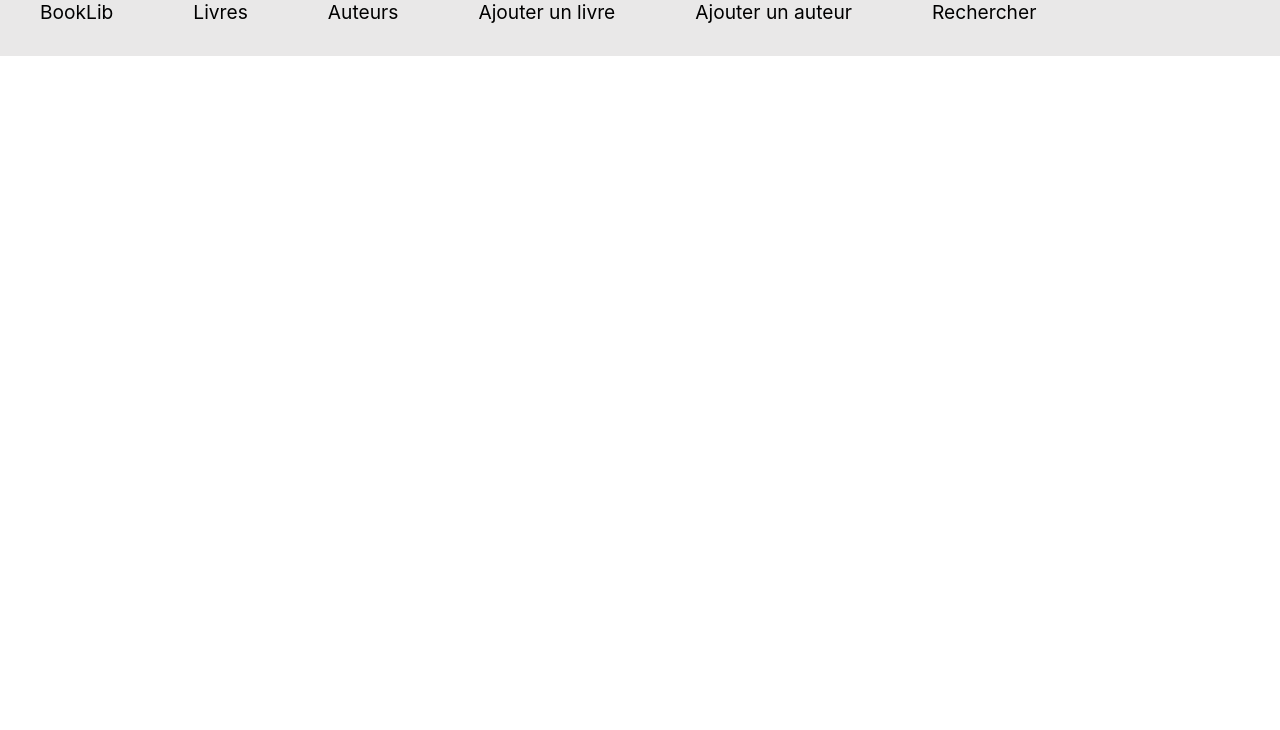
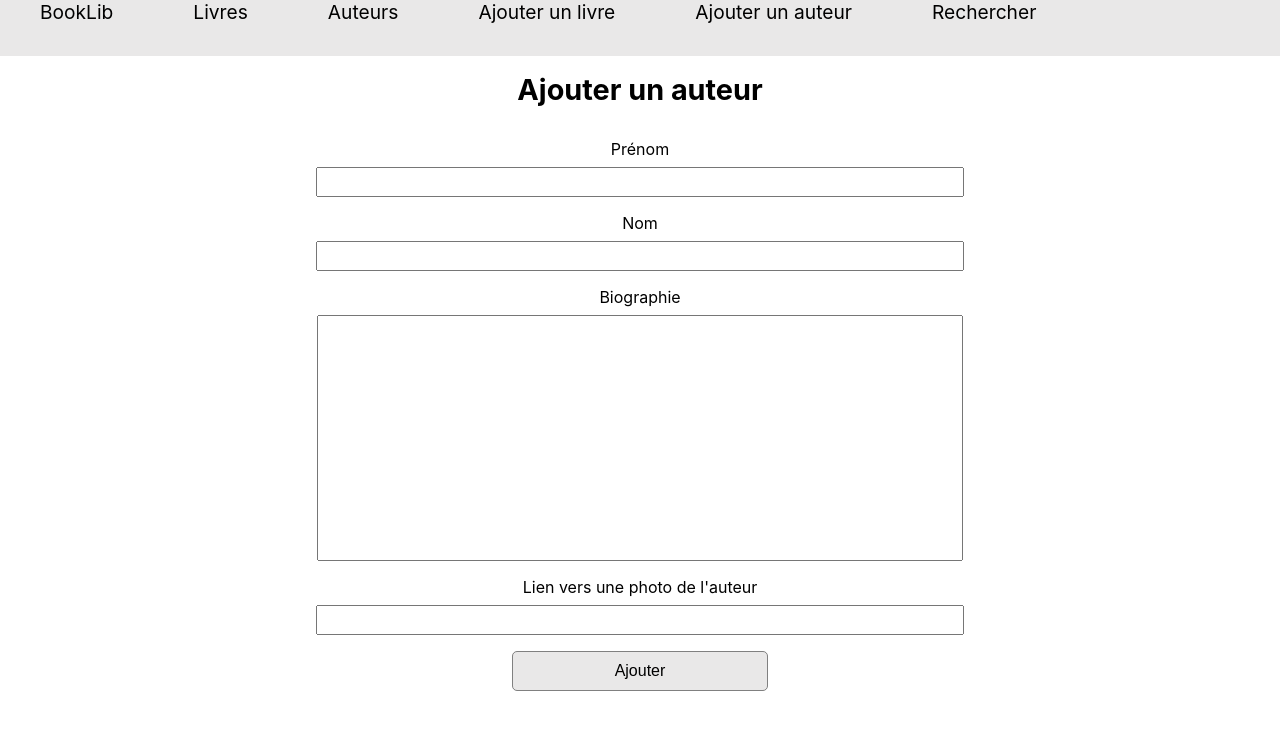
Before and after one commit to angelique-m08/booklib-client, a React (Create React App) app: page /createauthors in a window 1280 px wide. Shown: the top 730 px of the page. Built offline with nearby package versions, Linux system fonts and the light colour scheme.

Commit message:
feat(authorcreate): create component and add axios call to create author

```diff
--- a/src/App.js
+++ b/src/App.js
@@ -8,6 +8,7 @@ import Navbar from './components/Navbar';
 import Home from './components/Home';
 import BookList from './components/BookList';
 import BookCreate from './components/BookCreate';
+import AuthorCreate from './components/AuthorCreate';
 
 function App() {
   return (
@@ -18,6 +19,7 @@ function App() {
           <Route exact path="/" component={Home} />
           <Route path="/books" component={BookList} />
           <Route path="/createbooks" component={BookCreate} />
+          <Route path="/createauthors" component={AuthorCreate} />
         </Switch>
       </Router>
     </>
--- /dev/null
+++ b/src/components/AuthorCreate.jsx
@@ -0,0 +1,36 @@
+import React, { useState } from 'react';
+import Axios from 'axios';
+
+const AuthorCreate = () => {
+  const [firstname, setFirstname] = useState('');
+  const [lastname, setLastname] = useState('');
+  const [biography, setBiography] = useState('');
+  const [picture, setPicture] = useState('');
+
+  const addAuthor = () => {
+    Axios.post("http://localhost:8000/authors", { firstname, lastname, biography, picture } )
+    .then((res) => alert('Auteur enregistré'))
+  };
+
+  return (
+    <div className="bookCreateDiv">
+      <h1 className="bookCreateTitle">Ajouter un auteur</h1>
+      <form className="bookCreateForm"
+        onSubmit={(event) => {
+          event.preventDefault();
+        }}>
+        <label for="title">Prénom</label>
+        <input id="title" name="title" required onChange={(event) => setFirstname(event.target.value)} />
+        <label for="author">Nom</label>
+        <input id="author" name="author" onChange={(event) => setLastname(event.target.value)} />
+        <label for="resume">Biographie</label>
+        <textarea id="resume" name="resume" onChange={(event) => setBiography(event.target.value)}></textarea>
+        <label for="cover">Lien vers une photo de l'auteur</label>
+        <input id="cover" name="cover" onChange={(event) => setPicture(event.target.value)}/>
+        <button type="submit" className="bookCreateFormButton" onClick={addAuthor}>Ajouter</button>
+      </form>
+    </div>
+  )
+}
+
+export default AuthorCreate;
```
